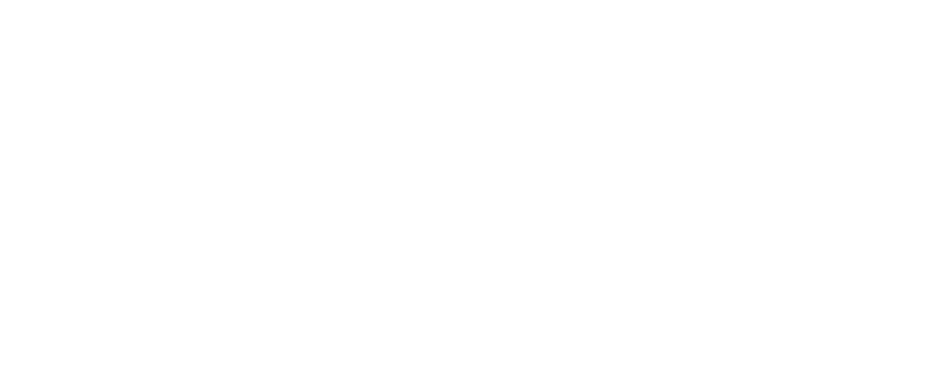
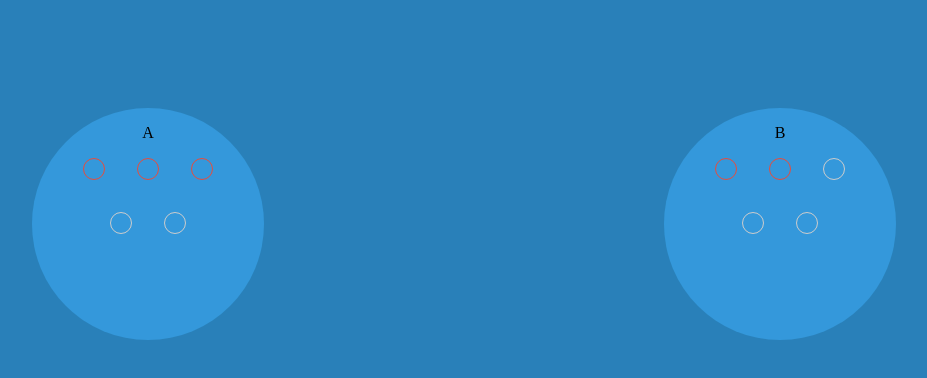
Before and after one commit to franzeus/heroclash, a plain HTML site: page index.html in a window 1280 px wide. Shown: the whole page, without its empty margins (176-1103 px from the left). Drawn offline with Linux system fonts and the light colour scheme.

Commit message:
Added some visual feedback

```diff
--- a/index.html
+++ b/index.html
@@ -1,7 +1,11 @@
 <html>
 <head>
+  <link rel="stylesheet" type="text/css" href="styles/main.css">
 </head>
 <body>
+
+  <div id="gameContainer"></div>
+
   <script type="text/javascript" src="js/utils.js"></script>
   <script type="text/javascript" src="js/creature.js"></script>
   <script type="text/javascript" src="js/group.js"></script>
--- a/js/creature.js
+++ b/js/creature.js
@@ -5,8 +5,11 @@ var Creature = function(options) {
   this.type = 'CREATURE';
   this.isDead = false;
   extend(this, options);
+  this.element = document.createElement('div');
+  this.element.className = 'creature';
 };
 
 Creature.prototype.setDead = function() {
+  this.element.className = this.element.className + ' dead_creature';
   this.isDead = true;
 };
--- a/js/game.js
+++ b/js/game.js
@@ -8,13 +8,20 @@ var Game = {
   // @var {Number} rounds
   rounds: 0,
   // @const {Number} NEXT_ROUND_DELAY
-  NEXT_ROUND_DELAY: 100,
+  NEXT_ROUND_DELAY: 1000,
+  //
+  container: null,
+
+  init : function() {
+    this.container = document.getElementById('gameContainer');
+  },
 
   addGroup : function(group) {
     if (!group) {
       throw 'YUNO give me group object?!';
     }
     this.groups.push(group);
+    this.container.appendChild(group.element);
     return this;
   },
 
@@ -27,12 +34,22 @@ var Game = {
     console.log('Let the games begin!');
     // Randomly select first attacker
     this.currentGroupIndex = getRandomInt(0, numberOfGroups - 1);
+    this.render();
     this.playRound();
   },
 
   gameOver : function(winnerGroup) {
-    console.log("WINNER", winnerGroup.id);
+    winnerGroup.setWinner();
+    console.log("WINNER", winnerGroup.id, "Killed: " + winnerGroup.killedCreatures);
     console.log("Rounds", this.rounds);
+  },
+
+  render : function() {
+    var groupWidth = (100 / this.groups.length) + '%';
+
+    for (var i = 0; i < this.groups.length; i++) {
+      this.groups[i].draw(groupWidth);
+    }
   },
 
   /**
@@ -45,13 +62,16 @@ var Game = {
     console.log('-----------------------');
     self.rounds++;
     console.log(attackingGroup.id, 'attacks', groupToAttack.id);
-    groupToAttack.attackedBy(attackingGroup, this.attackWillKillNumOfCreatures());
+    var numberOfKillingCreatures = this.attackWillKillNumOfCreatures();
+    groupToAttack.attackedBy(attackingGroup, numberOfKillingCreatures);
+    attackingGroup.killCreatures(numberOfKillingCreatures);
 
     // Lets check if the attacked group can stand another attack, if not add it to the
     // dead groups
     if (groupToAttack.isDead()) {
       this.addDeadGroup(groupToAttack);
     }
+    this.render();
 
     // All groups (expect one) are dead
     if (this.deadGroups.length === this.groups.length - 1) {
@@ -139,5 +159,4 @@ var Game = {
     return null;
   }
 
-
 };
--- a/js/group.js
+++ b/js/group.js
@@ -2,6 +2,22 @@ var Group = function(name) {
   this.id = name;
   this.creatures = [];
   this.deadCreatures = 0;
+  this.killedCreatures = 0;
+  this.element = document.createElement('div');
+  this.element.id = this.id;
+  this.element.className = 'group';
+  this.body = document.createElement('div');
+  this.body.className = 'group_body';
+  this.element.appendChild(this.body);
+};
+
+Group.prototype.draw = function(groupWidth) {
+  this.element.style.width = groupWidth;
+  this.body.innerHTML = '<div>' + this.id + '</div>';
+  for (var i = 0; i < this.creatures.length; i++) {
+    var creature = this.creatures[i];
+    this.body.appendChild(creature.element);
+  }
 };
 
 Group.prototype.isDead = function() {
@@ -10,12 +26,15 @@ Group.prototype.isDead = function() {
 
 Group.prototype.attackedBy = function(group, creaturesGetKilled) {
   if (this.isDead()) {
-    console.warn(this.id, ' can not be attacked');
+    console.warn(this.id, ' can not be attacked - no creatures left!');
     return;
   }
 
   if (creaturesGetKilled !== 0) {
     this.remove(creaturesGetKilled);
+    if (this.isDead()) {
+      this.body.className += ' dead_group_body';
+    }
   } else {
     console.log(this.id, 'did not lose any', creaturesGetKilled);
   }
@@ -27,9 +46,32 @@ Group.prototype.add = function(creature) {
   return this;
 };
 
+Group.prototype.killCreatures = function(number) {
+  this.killedCreatures += number;
+};
+
+Group.prototype.setWinner = function(number) {
+  this.body.className += ' winner_group_body';
+};
+
 Group.prototype.remove = function(number) {
   var numberOfLosses = this.deadCreatures + number;
   this.deadCreatures = Math.min(this.creatures.length, numberOfLosses);
-  console.log(this.id, "Dead: " + this.deadCreatures);
+
+  if (number > 0) {
+    var count = 0;
+    for (var i = 0; i < this.creatures.length; i++) {
+      var current = this.creatures[i];
+      if (current.isDead) {
+        continue;
+      }
+      current.setDead();
+      count++;
+      if (count >= number) {
+        break;
+      }
+    }
+  }
+
   return this;
 };
--- a/js/main.js
+++ b/js/main.js
@@ -1,15 +1,15 @@
 (function() {
-
+  Game.init();
   // Add groups and its creatures
   var addGroups = function() {
     var groups = [
       {
         id: 'A',
-        creatures: 3
+        creatures: 5
       },
       {
         id: 'B',
-        creatures: 3
+        creatures: 5
       }
     ];
     for (var i = 0; i < groups.length; i++) {
--- /dev/null
+++ b/styles/main.css
@@ -0,0 +1,57 @@
+body {
+  background: #2980b9;
+}
+
+#gameContainer {
+  padding-top: 100px;
+  overflow: hidden;
+}
+
+.group {
+  float: left;
+  text-align: center;
+  overflow: hidden;
+  width: 50%;
+}
+
+.group_body {
+  margin: auto;
+  width: 200px;
+  height: 200px;
+  border-radius: 100%;
+  background: #3498db;
+  overflow: hidden;
+  padding: 1em;
+}
+
+.dead_group_body {
+  background: #703737;
+  border: 1px solid #e74c3c;
+}
+
+.winner_group_body {
+  background: #27ae60;
+}
+
+.group_front {
+  border-bottom: 100px solid #8D5C36;
+  border-left: 50px solid transparent;
+  border-right: 50px solid transparent;
+  height: 0;
+  width: 100px;
+}
+
+.creature {
+  display: inline-block;
+  margin: 1em;
+  width: 20px;
+  height: 20px;
+  border: 1px solid #CCCCCC;
+  color: #F5B78F;
+  border-radius: 40px;
+  text-align: center;
+}
+
+.dead_creature {
+  border: 1px solid #e74c3c;
+}
```
